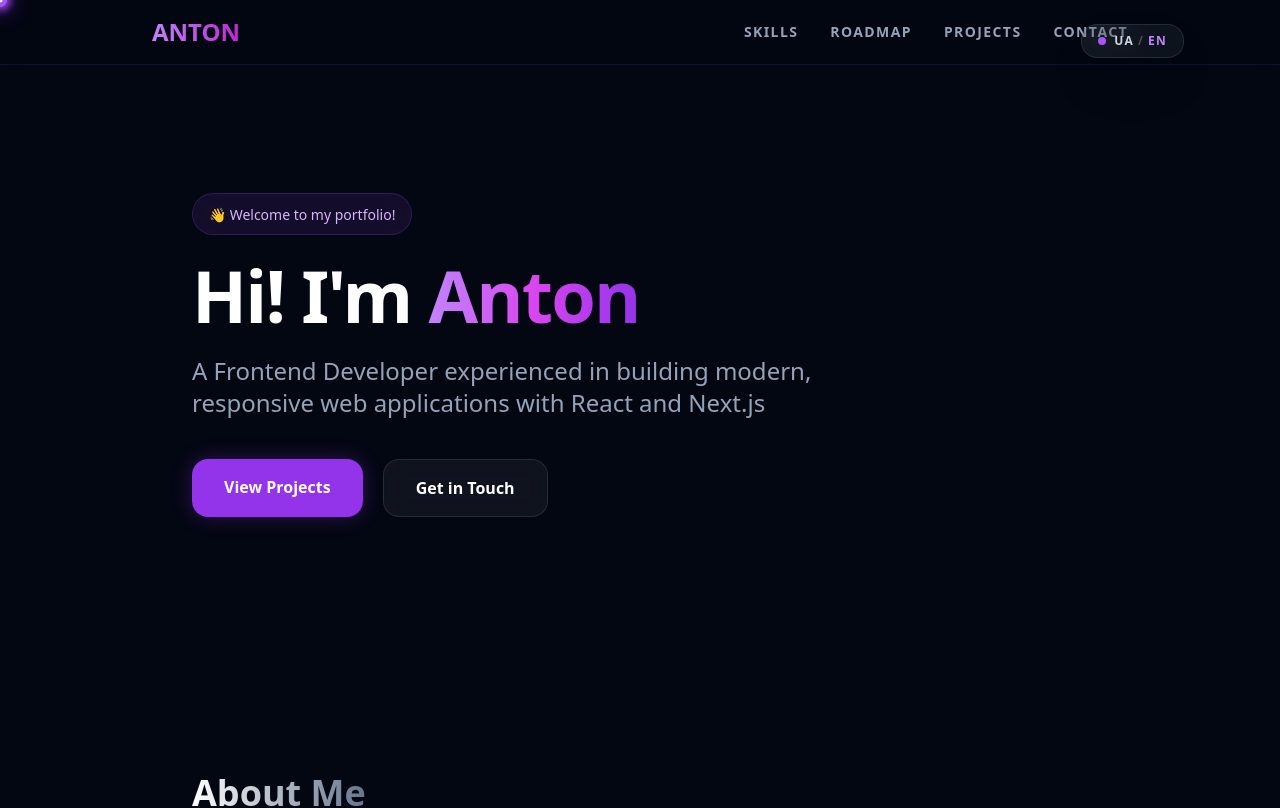
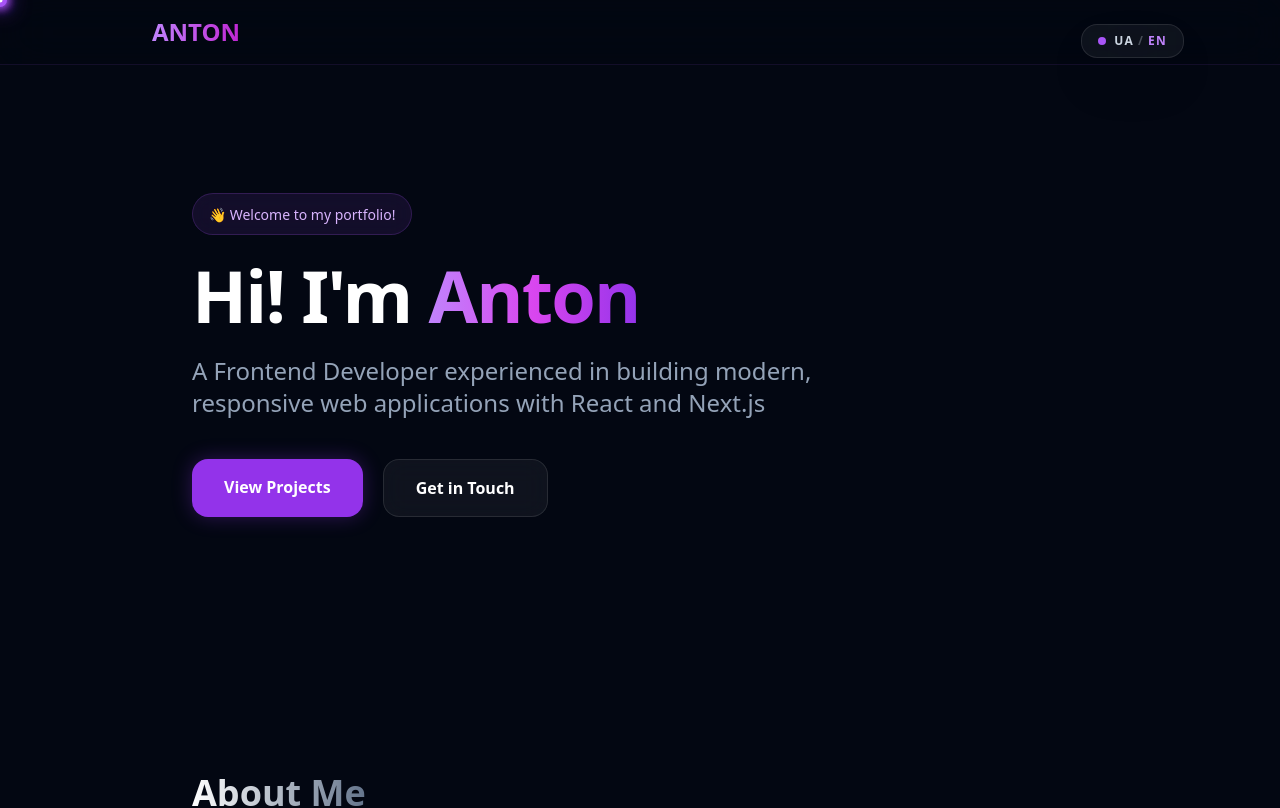
Before and after one commit to N1SEA/N1SEA.github.io, a Next.js app: page /en in a window 1280 px wide. Shown: the top 808 px of the page. Built offline with nearby package versions, Linux system fonts and the light colour scheme.

Commit message:
Force fix case sensitivity and paths

```diff
--- a/app/[locale]/layout.tsx
+++ b/app/[locale]/layout.tsx
@@ -2,17 +2,18 @@ import '../globals.css'
 import Link from "next/link";
 import CursorGradient from '@/components/CursorGradient';
 import { NextIntlClientProvider } from 'next-intl';
-import { getMessages, getTranslations } from 'next-intl/server';
 import LangSwitcher from '@/components/LangSwitcher';
 import { notFound } from 'next/navigation';
 
+const locales = ['en', 'uk'];
+
 export function generateStaticParams() {
-  return [{ locale: 'en' }, { locale: 'uk' }];
+  return locales.map((locale) => ({ locale }));
 }
 
-export async function generateMetadata({ params }: { params: Promise<{ locale: string }> }) {
-  const { locale } = await params;
-  // Можно добавить переводы для title/description, если создать секцию Metadata в JSON
+export async function generateMetadata({ params }: { params: { locale: string } }) {
+  const { locale } = params;
+
   return {
     title: locale === 'uk' ? 'Антон | Frontend розробник' : 'Anton | Frontend Developer',
     description: 'Portfolio Frontend Developer React & Next.js',
@@ -24,21 +25,19 @@ export default async function RootLayout({
   params,
 }: {
   children: React.ReactNode;
-  params: Promise<{ locale: string }>;
+  params: { locale: string };
 }) {
-  const { locale } = await params;
+  const { locale } = params;
 
-  // Проверка на корректность локали
-  if (!['en', 'uk'].includes(locale)) notFound();
+  if (!locales.includes(locale)) notFound();
 
-  // Получаем сообщения для провайдера
-  const messages = await getMessages();
-  const t = await getTranslations('Layout');
+  // 👉 СТАТИЧЕСКИЙ импорт переводов
+  const messages = (await import(`../../messages/${locale}.json`)).default;
 
   return (
     <html lang={locale} className="scroll-smooth">
       <body className="bg-[#030712] text-slate-200 antialiased">
-        <NextIntlClientProvider messages={messages}>
+        <NextIntlClientProvider locale={locale} messages={messages}>
           <CursorGradient />
 
           <header className="sticky top-0 z-50 bg-[#030712]/60 backdrop-blur-xl border-b border-purple-500/10">
@@ -51,22 +50,6 @@ export default async function RootLayout({
               </Link>
 
               <div className="flex items-center gap-6 md:gap-10">
-                <div className="hidden md:flex gap-8">
-                  <a href="#skills" className="text-sm uppercase tracking-widest text-slate-400 hover:text-purple-400 transition-colors font-semibold">
-                    {t('nav.skills')}
-                  </a>
-                  <a href="#roadmap" className="text-sm uppercase tracking-widest text-slate-400 hover:text-purple-400 transition-colors font-semibold">
-                    {t('nav.roadmap')}
-                  </a>
-                  <a href="#projects" className="text-sm uppercase tracking-widest text-slate-400 hover:text-purple-400 transition-colors font-semibold">
-                    {t('nav.projects')}
-                  </a>
-                  <a href="#contact" className="text-sm uppercase tracking-widest text-slate-400 hover:text-purple-400 transition-colors font-semibold">
-                    {t('nav.contact')}
-                  </a>
-                </div>
-
-                {/* Кнопка переключения языка */}
                 <LangSwitcher />
               </div>
             </nav>
@@ -76,13 +59,6 @@ export default async function RootLayout({
             {children}
           </main>
 
-          <footer className="border-t border-purple-500/10 py-12 mt-20">
-            <div className="max-w-5xl mx-auto px-6 text-center">
-              <p className="text-slate-500 text-sm tracking-wide">
-                © 2026 <span className="text-purple-500/80">{locale === 'uk' ? 'Антон' : 'Anton'}</span>. {t('footer.rights')}.
-              </p>
-            </div>
-          </footer>
         </NextIntlClientProvider>
       </body>
     </html>
--- a/app/[locale]/page.tsx
+++ b/app/[locale]/page.tsx
@@ -1,12 +1,9 @@
+'use client'
 
 import ProjectCard from '@/components/ProjectCard'
 import Roadmap from '@/components/Roadmap'
 import { projects } from '@/data/projects'
 import { useTranslations } from 'next-intl';
-
-export function generateStaticParams() {
-  return [{ locale: 'en' }, { locale: 'uk' }];
-}
 
 export default function Home() {
   const t = useTranslations('Index');
--- a/i18n/request.ts
+++ /dev/null
@@ -1,10 +0,0 @@
-import { getRequestConfig } from 'next-intl/server';
-
-export default getRequestConfig(async ({ locale }) => {
-  const activeLocale = locale || 'en';
-
-  return {
-    locale: activeLocale,
-    messages: (await import(`../messages/${activeLocale}.json`)).default
-  };
-});
--- a/next.config.ts
+++ b/next.config.ts
@@ -1,7 +1,6 @@
 import { NextConfig } from 'next';
-import createNextIntlPlugin from 'next-intl/plugin';
 
-const withNextIntl = createNextIntlPlugin('./i18n/request.ts');
+
 
 const nextConfig: NextConfig = {
   output: 'export', // Теперь TS видит, что это именно то значение, которое нужно
@@ -13,4 +12,4 @@ const nextConfig: NextConfig = {
   },
 };
 
-export default withNextIntl(nextConfig);
+export default nextConfig;
```
